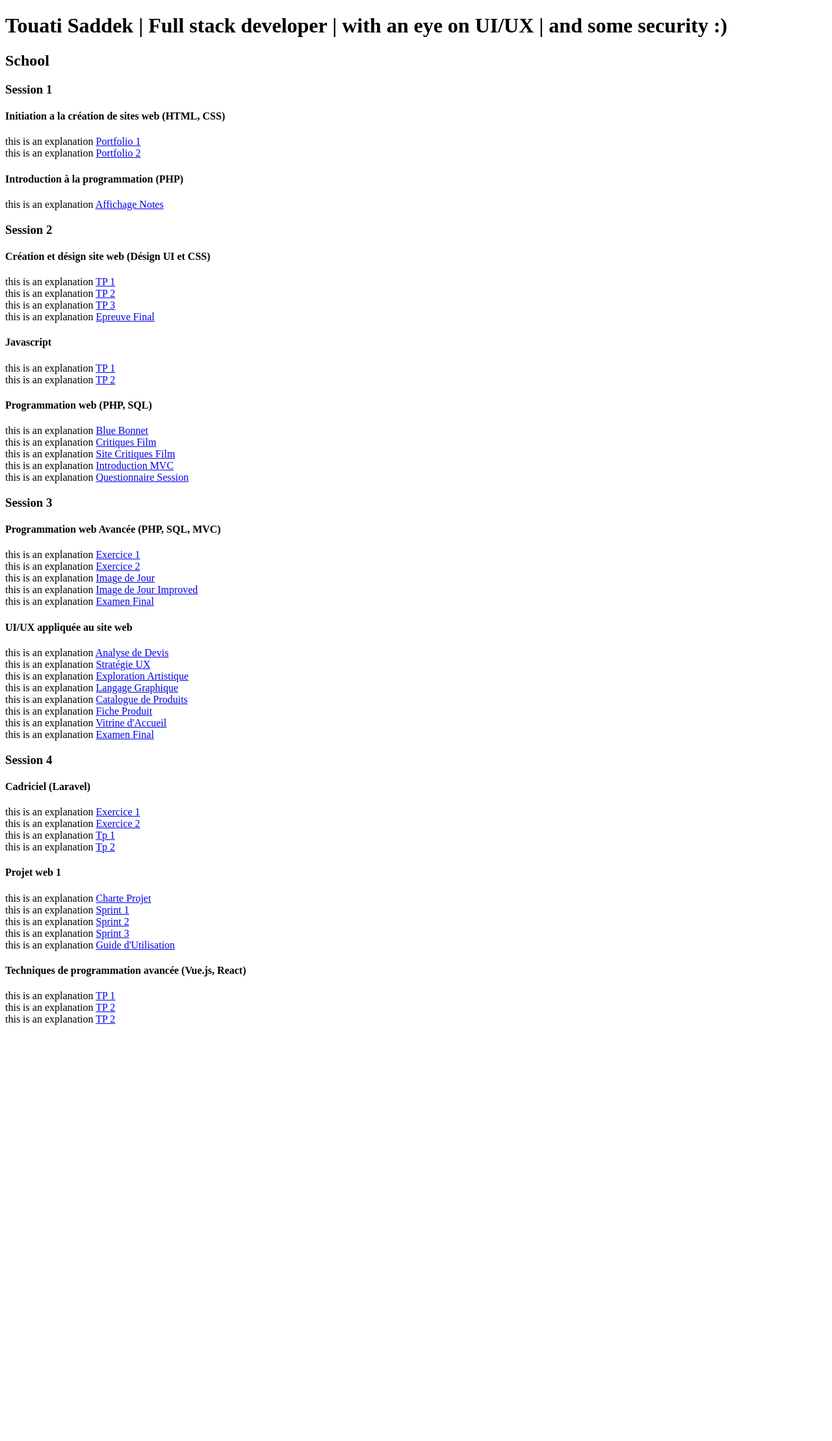
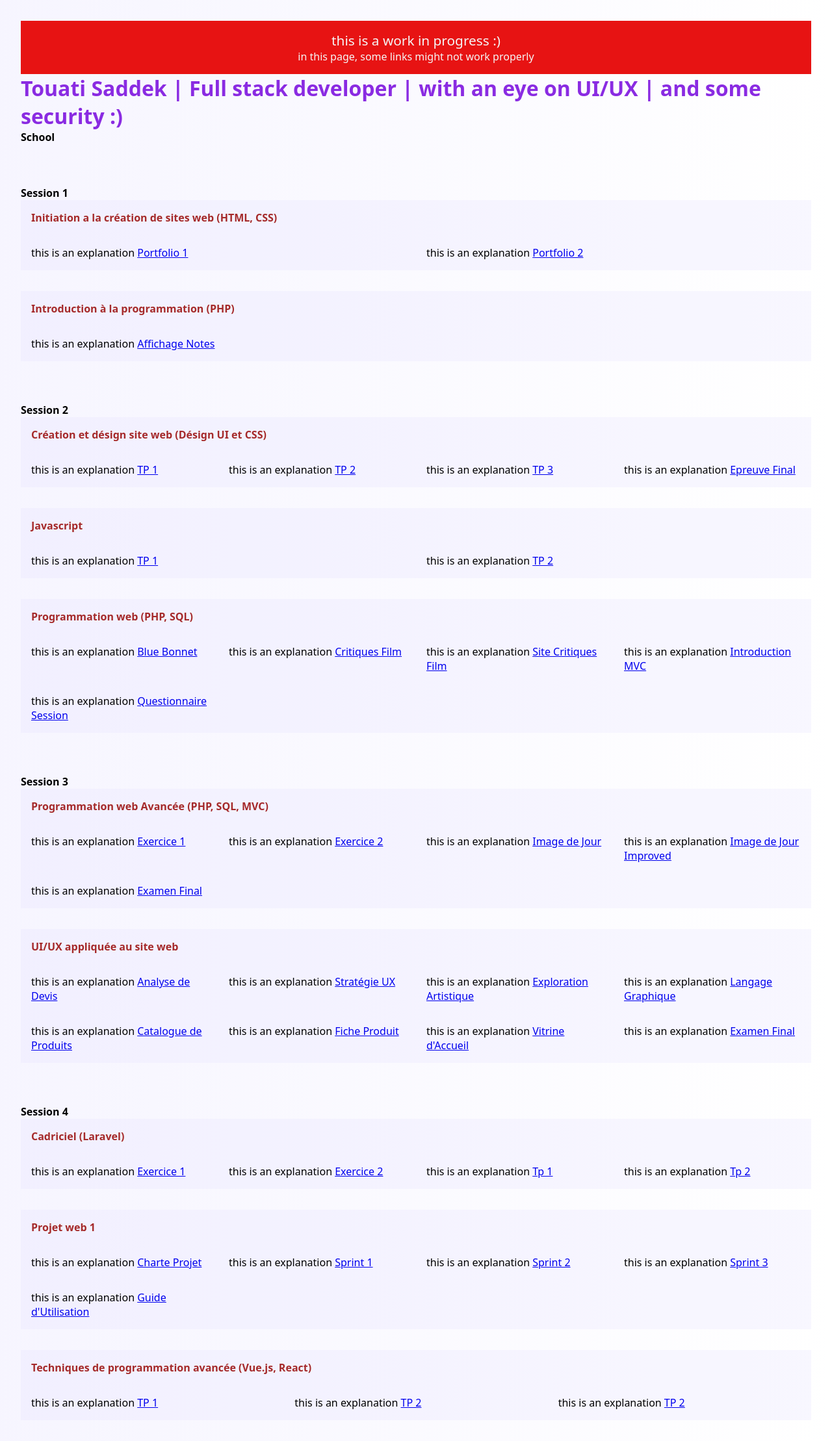
Before and after one commit to sadektouati/saddektouati.site, a PHP site: page / in a window 1280 px wide. Shown: the whole page at 65% size. Before the commit the page ends 1578 px from the top, so only its background shows below. Run offline with PHP 8.4, Linux system fonts and the light colour scheme.

Commit message:
kick off some css and ...

```diff
--- a/index.php
+++ b/index.php
@@ -1,23 +1,30 @@
 <!DOCTYPE html>
-<htm>
+<html>
 <head>
     <meta charset="UTF-8">
     <meta http-equiv="X-UA-Compatible" content="IE=edge">
     <meta name="viewport" content="width=device-width, initial-scale=1.0">
+    <link rel="stylesheet" href="style.css">
     <title>Saddek touati</title>
 </head>
 <body>
-
+<div>
+    this is a work in progress :)
+    <span>
+        in this page, some links might not work properly
+    </span>
+</div>
 <h1>Touati Saddek | Full stack developer | with an eye on UI/UX | and some security :)</h1>
 <?php include('school-projects.php'); ?>
-    <article>
+    <main>
     <h2>School</h2>
     <?php foreach ($schoolProjects as $subcategory => $value) { ?>
         <section>
             <h3><?= $subcategory ?></h3>
             <?php foreach ($value as $title => $works) { ?>
+                <article>
+                    <h4><?= $title ?></h4>
                     <div>
-                    <h4><?= $title ?></h4>
                         <?php foreach ($works as $work) { ?>
                             <div>
                                 <?= $work[2]??"this is an explanation" ?>
@@ -25,10 +32,11 @@
                             </div>
                         <?php } ?>
                     </div>
+                </article>
             <?php } ?>
         </section>
     <?php } ?>
 
-</article>
+</main>
 </body>
 </html>
--- a/school-projects.php
+++ b/school-projects.php
@@ -2,8 +2,8 @@
 $schoolProjects = [
     'Session 1' => [
         "Initiation a la création de sites web (HTML, CSS)" => [
-            ["/schl/s1-creation-site-web/portfolio-1", "Portfolio 1"],
-            ["/schl/s1-creation-site-web/portfolio-2", "Portfolio 2"],
+            ["/schl/s1-c-s-w/portfolio-1", "Portfolio 1"],
+            ["/schl/s1-c-s-w/portfolio-2", "Portfolio 2"],
         ],
         "Introduction à la programmation (PHP)" => [
             ["/schl/s1-prgrmtn/affichage-notes", "Affichage Notes"],
@@ -12,10 +12,10 @@ $schoolProjects = [
 
     'Session 2' => [
         "Création et désign site web (Désign UI et CSS)" => [
-            ["/schl/s2-creation-design-site-web/tp-1", "TP 1"],
-            ["/schl/s2-creation-design-site-web/tp-2", "TP 2"],
-            ["/schl/s2-creation-design-site-web/tp-3", "TP 3"],
-            ["/schl/s2-creation-design-site-web/epreuve-final/materiel", "Epreuve Final"],
+            ["/schl/s2-crtn-dsgn-st-wb/tp-1", "TP 1"],
+            ["/schl/s2-crtn-dsgn-st-wb/tp-2", "TP 2"],
+            ["/schl/s2-crtn-dsgn-st-wb/tp-3", "TP 3"],
+            ["/schl/s2-crtn-dsgn-st-wb/epreuve-final/materiel", "Epreuve Final"],
         ],
     "Javascript" => [
             ["/schl/s2-js/tp-1", "TP 1"],
@@ -65,9 +65,9 @@ $schoolProjects = [
             ["/schl/s4-pw-1/sprint-5/guide-d-utilisation.pdf", "Guide d'Utilisation"],
         ],
         "Techniques de programmation avancée (Vue.js, React)" => [
-            ["/schl/s4-tap/tp-1/frontend", "TP 1"],
-            ["/schl/s4-tap/tp-2/public", "TP 2"],
-            ["/schl/s4-tap/tp-3/client/public", "TP 2"],
+            ["/schl/s4-t-a-p/tp-1/frontend", "TP 1"],
+            ["/schl/s4-t-a-p/tp-2/public", "TP 2"],
+            ["/schl/s4-t-a-p/tp-3/client/public", "TP 2"],
         ],
     ],
 ];
--- /dev/null
+++ b/style.css
@@ -0,0 +1,72 @@
+body {
+    font-family: system-ui, -apple-system, BlinkMacSystemFont, 'Segoe UI', Roboto, Oxygen, Ubuntu, Cantarell, 'Open Sans', 'Helvetica Neue', sans-serif;
+    margin: 0;
+    min-height: 100vh;
+    background-image: linear-gradient(90deg, rgb(219 214 255 / 24%), transparent);
+    padding: 2rem;
+}
+
+
+body * {
+    font-size: inherit;
+    box-sizing: border-box;
+    vertical-align: top;
+
+    background-repeat: no-repeat;
+    background-position: center;
+
+    margin: 0;
+    padding: 0;
+}
+
+
+body > * {
+    width: min(1700px, 100%);
+    margin: auto;
+}
+
+body > div{
+    background-color: #e71313;
+    padding: 1rem;
+    text-align: center;
+    font-size: 1.3rem;
+    color: whitesmoke;
+    display: flex;
+    flex-direction: column;
+}
+body > div span{
+    font-size: 1rem;
+}
+
+h1{
+    color: blueviolet;
+    font-size: 2rem;
+}
+
+main{
+    display: flex;
+    flex-direction: column;
+    gap: 4rem;
+}
+
+main > section > article{
+    display: flex;
+    flex-direction: column;
+    gap: 2rem;
+    background-color: rgb(219 214 255 / 19%);
+    padding: 1rem;
+}
+
+main > section > article + article{
+    margin-top: 2rem;
+}
+
+main > section > article h4{
+    color: brown;
+}
+
+main > section > article > div{
+    display: grid;
+    grid-template-columns: repeat(auto-fit, minmax(15rem, 1fr));
+    gap: 2rem;
+}
```
Lines whose indentation alone changed are shown as unchanged.
